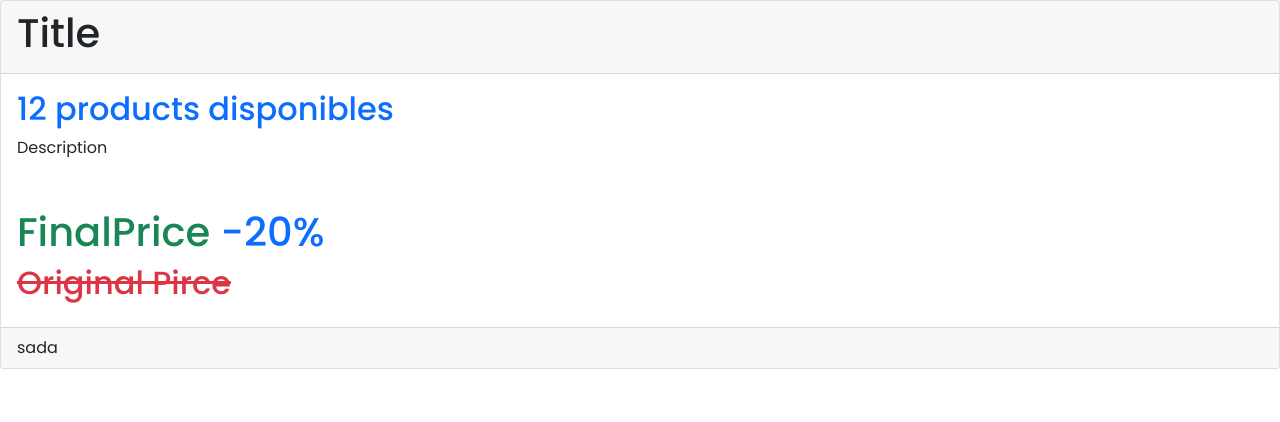
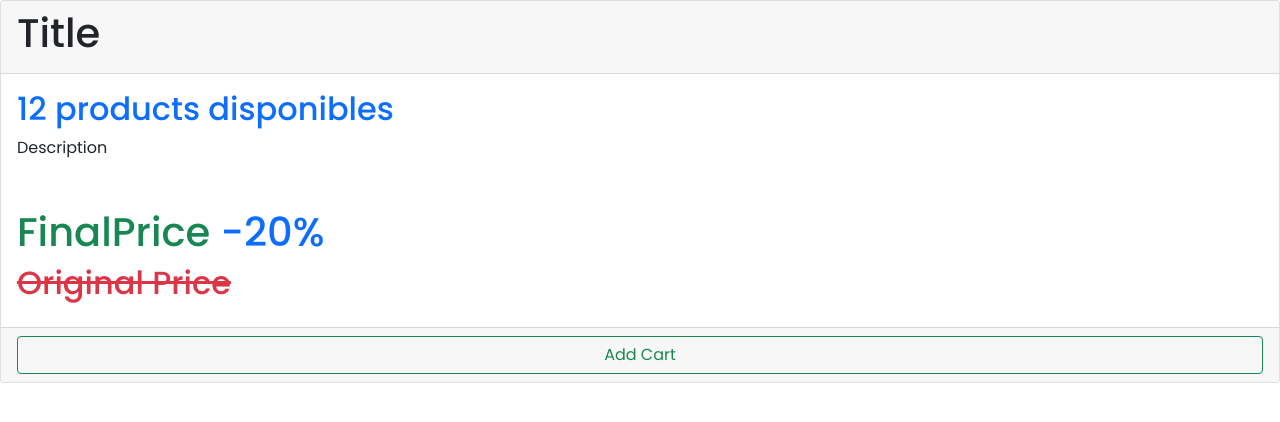
Before and after one commit to Calos01/FrontEcommerceAngNet, an Angular app: page / in a window 1280 px wide. Shown: the top 422 px of the page. Built offline with nearby package versions, Linux system fonts and the light colour scheme.

Commit message:
creando banner

```diff
--- a/src/app/product/product.component.html
+++ b/src/app/product/product.component.html
@@ -9,7 +9,9 @@
 
     <div class="card-body">
         <h1 class="text-success">FinalPrice <span class="text-primary">-20%</span></h1>
-        <h2 class="text-danger text-decoration-line-through">Original Pirce</h2>
+        <h2 class="text-danger text-decoration-line-through">Original Price</h2>
     </div>
-    <div class="card-footer ">sada</div>
+    <div class="card-footer d-grid gap-2">
+        <button class="btn btn-outline-success">Add Cart</button>
+    </div>
 </div>
--- a/src/index.html
+++ b/src/index.html
@@ -18,7 +18,4 @@
 <body>
   <app-root></app-root>
 </body>
-<!-- bootstrap -->
-<script src="https://cdn.jsdelivr.net/npm/bootstrap@5.0.2/dist/js/bootstrap.bundle.min.js" integrity="sha384-MrcW6ZMFYlzcLA8Nl+NtUVF0sA7MsXsP1UyJoMp4YLEuNSfAP+JcXn/tWtIaxVXM" crossorigin="anonymous"></script>
-
 </html>
```
